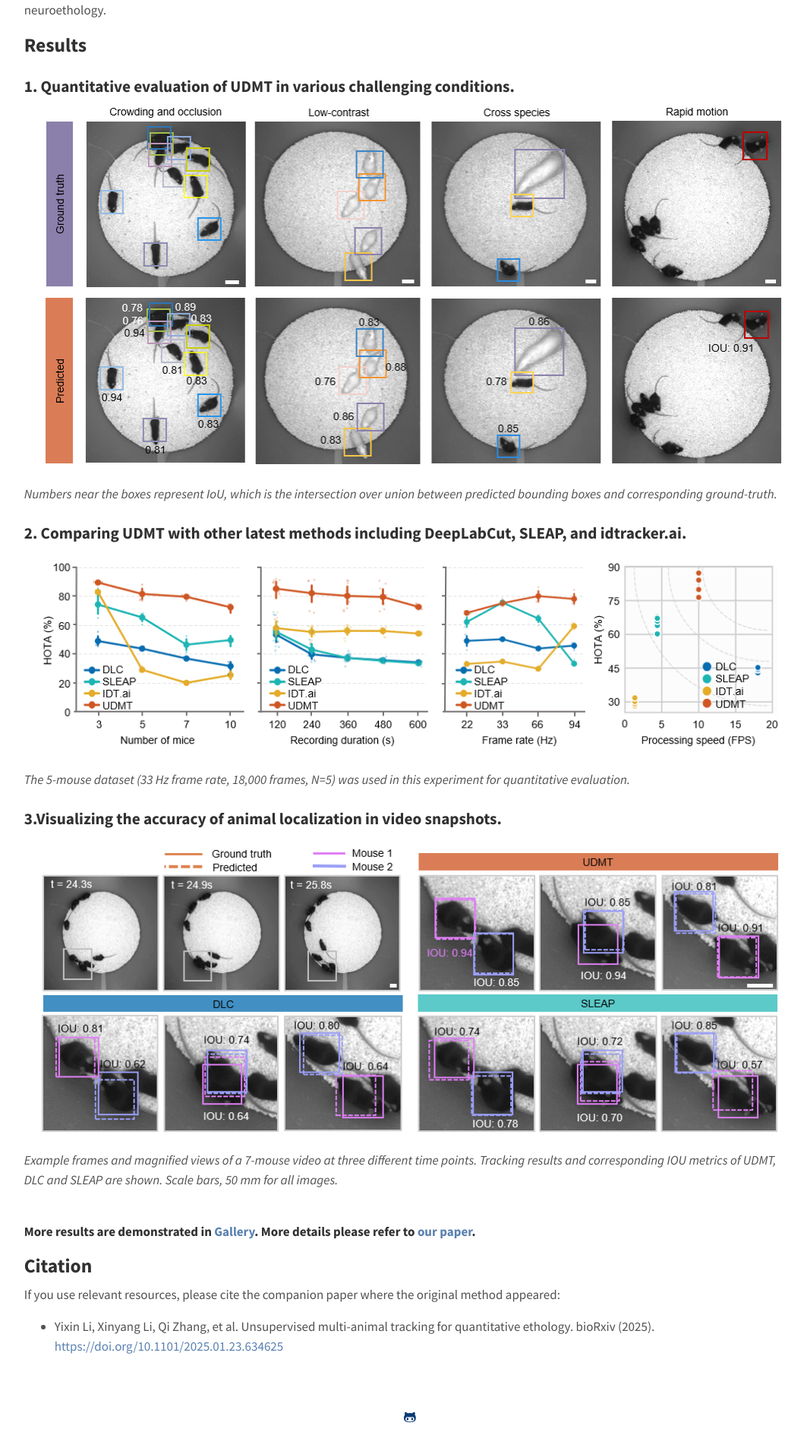
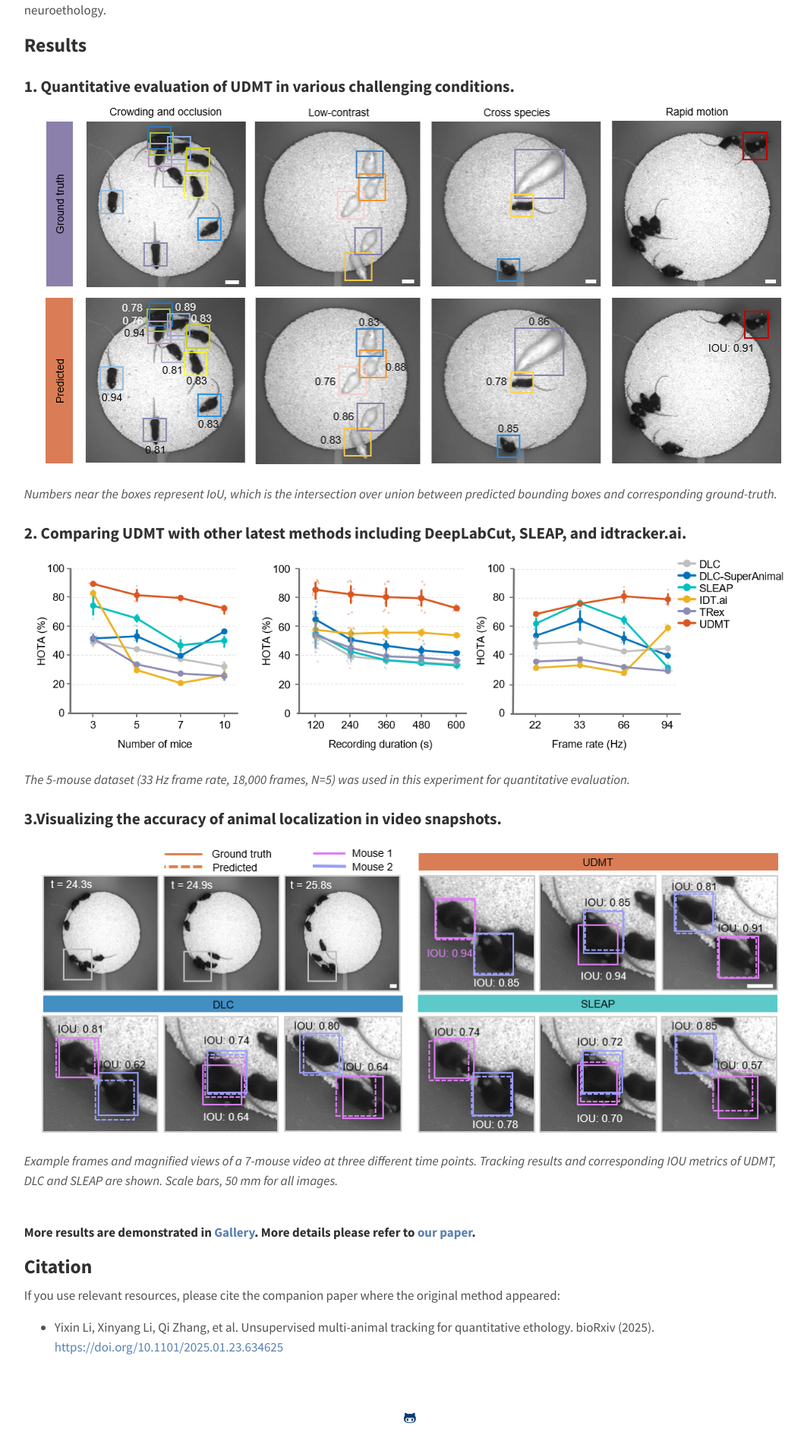
Before and after one commit to cabooster/UDMT, a Jekyll site: the page built from About.md, in a window 1280 px wide. Shown: the part 2029-3943 px from the top of the page at 76% size, without its empty margins (100-1163 px from the left). Built offline with Jekyll 4.4.1, drawn with Linux system fonts in a browser that asks for light colours.

Commit message:
Update About.md

```diff
--- a/About.md
+++ b/About.md
@@ -47,7 +47,7 @@
 
 <h3>2. Comparing UDMT with other latest methods including DeepLabCut, SLEAP, and idtracker.ai.</h3>
 
-<center><img src="https://github.com/cabooster/UDMT/blob/page/images/udmt_result2.png?raw=true" width="1000" align="middle"></center>
+<center><img src="https://github.com/cabooster/UDMT/blob/page/images/udmt_result2-1.png?raw=true" width="1000" align="middle"></center>
 <i>The 5-mouse dataset (33 Hz frame rate, 18,000 frames, N=5) was used in this experiment for quantitative evaluation.</i>
 
 <h3>3.Visualizing the accuracy of animal localization in video snapshots.</h3>
```
